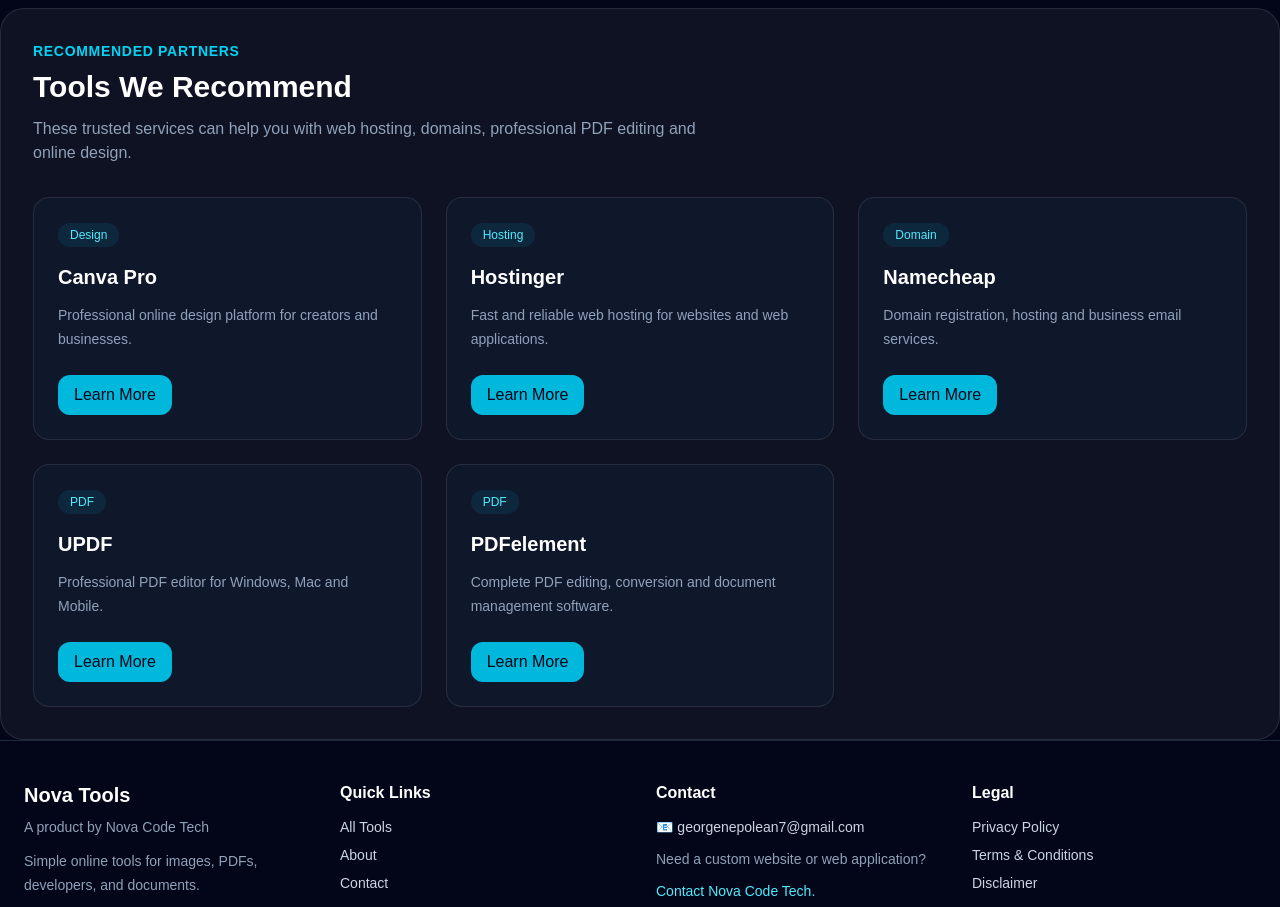
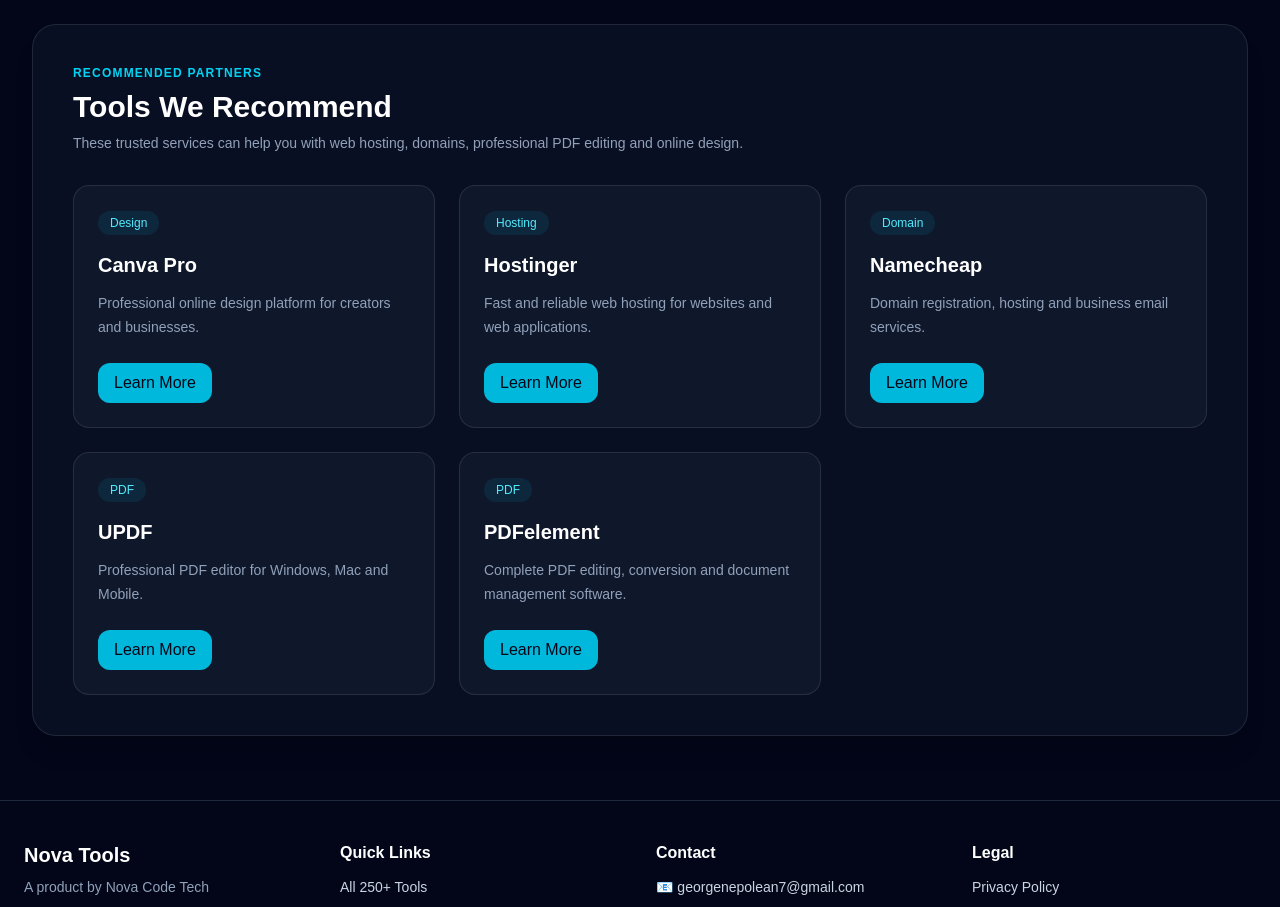
Before and after one commit to georgenepolean7-lgtm/novatools, a Next.js app: page / in a window 1280 px wide. Shown: the part 10240-11147 px from the top of the page. Built offline with nearby package versions, Linux system fonts and the light colour scheme; no server answers.

Commit message:
release: final Nova Tools production cleanup

```diff
--- a/app/llms.txt/route.ts
+++ b/app/llms.txt/route.ts
@@ -6,7 +6,7 @@ export async function GET() {
   const tools = getAllTools();
   const categories = getAllCategories();
 
-  const text = `# Nova Tools 500
+  const text = `# Nova Tools - 250+ Free In-Browser Online Tools
 Production URL: https://novatool.in
 Organization: Nova Code Tech
 Platform Overview: Nova Tools is a high-performance, privacy-focused, 100% in-browser online utility platform containing 250 production-ready tools across 16 core categories.
@@ -23,8 +23,13 @@ ${tools.map((t) => `- ${t.name} (https://novatool.in/${t.slug}): ${t.shortDescri
 ## System Endpoints:
 - Sitemap: https://novatool.in/sitemap.xml
 - Robots: https://novatool.in/robots.txt
+- Tools Directory: https://novatool.in/tools
+- Categories Directory: https://novatool.in/categories
+- Pricing & Plans: https://novatool.in/pricing
 - About: https://novatool.in/about
 - Privacy Policy: https://novatool.in/privacy
+- Terms & Conditions: https://novatool.in/terms
+- Disclaimer: https://novatool.in/disclaimer
 `;
 
   return new NextResponse(text, {
--- a/components/SiteFooter.tsx
+++ b/components/SiteFooter.tsx
@@ -28,16 +28,24 @@ export default function SiteFooter() {
             </p>
 
             <div className="mt-3 flex flex-col gap-2 text-sm">
-              <Link href="/#all-tools" className="hover:text-white">
-                All Tools
+              <Link href="/tools" className="hover:text-white">
+                All 250+ Tools
+              </Link>
+
+              <Link href="/categories" className="hover:text-white">
+                Categories Directory
+              </Link>
+
+              <Link href="/pricing" className="hover:text-white">
+                Pricing &amp; Plans
               </Link>
 
               <Link href="/#about" className="hover:text-white">
-                About
+                About Nova Tools
               </Link>
 
               <Link href="/#contact" className="hover:text-white">
-                Contact
+                Contact Support
               </Link>
             </div>
           </div>
--- a/components/affiliate/AffiliateRecommendations.tsx
+++ b/components/affiliate/AffiliateRecommendations.tsx
@@ -28,17 +28,18 @@ const partners = [
 
 export default function AffiliateRecommendations() {
   return (
-    <section className="mt-12 rounded-3xl border border-white/10 bg-white/5 p-8">
+    <section className="mx-auto max-w-7xl px-4 sm:px-6 lg:px-8 my-16">
+      <div className="rounded-3xl border border-white/10 bg-slate-900/60 p-8 sm:p-10 shadow-xl backdrop-blur-xl">
         <div>
-        <p className="text-sm font-semibold uppercase tracking-wider text-cyan-400">
+          <p className="text-xs font-bold uppercase tracking-widest text-cyan-400">
             Recommended Partners
           </p>
 
-        <h2 className="mt-2 text-3xl font-bold">
+          <h2 className="mt-2 text-2xl sm:text-3xl font-extrabold text-white">
             Tools We Recommend
           </h2>
 
-        <p className="mt-3 max-w-2xl text-slate-400">
+          <p className="mt-2 max-w-2xl text-xs sm:text-sm text-slate-400">
             These trusted services can help you with web hosting, domains,
             professional PDF editing and online design.
           </p>
@@ -73,6 +74,7 @@ export default function AffiliateRecommendations() {
           </div>
         ))}
         </div>
+      </div>
     </section>
   );
 }
--- a/components/home/CompanySection.tsx
+++ b/components/home/CompanySection.tsx
@@ -5,9 +5,9 @@ import Image from "next/image";
 export default function CompanySection() {
   return (
     <section
-  id="tools"
-  className="relative overflow-hidden bg-slate-950 py-24 text-white"
->
+      id="company"
+      className="relative overflow-hidden bg-slate-950 py-24 text-white"
+    >
       <div className="absolute inset-0 bg-[radial-gradient(circle_at_15%_20%,rgba(34,211,238,.12),transparent_35%)]" />
 
       <div className="absolute inset-0 bg-[radial-gradient(circle_at_85%_80%,rgba(59,130,246,.12),transparent_35%)]" />
```
Lines whose indentation alone changed are shown as unchanged.
